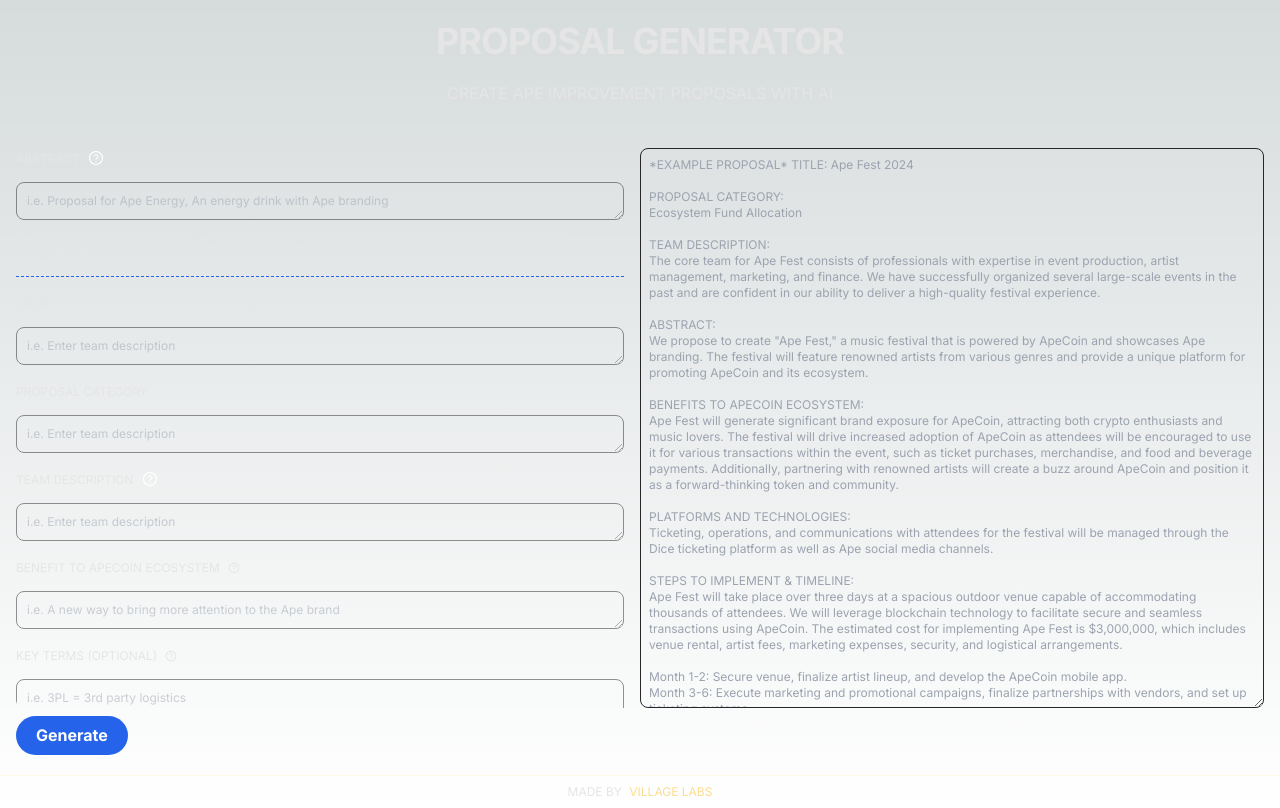
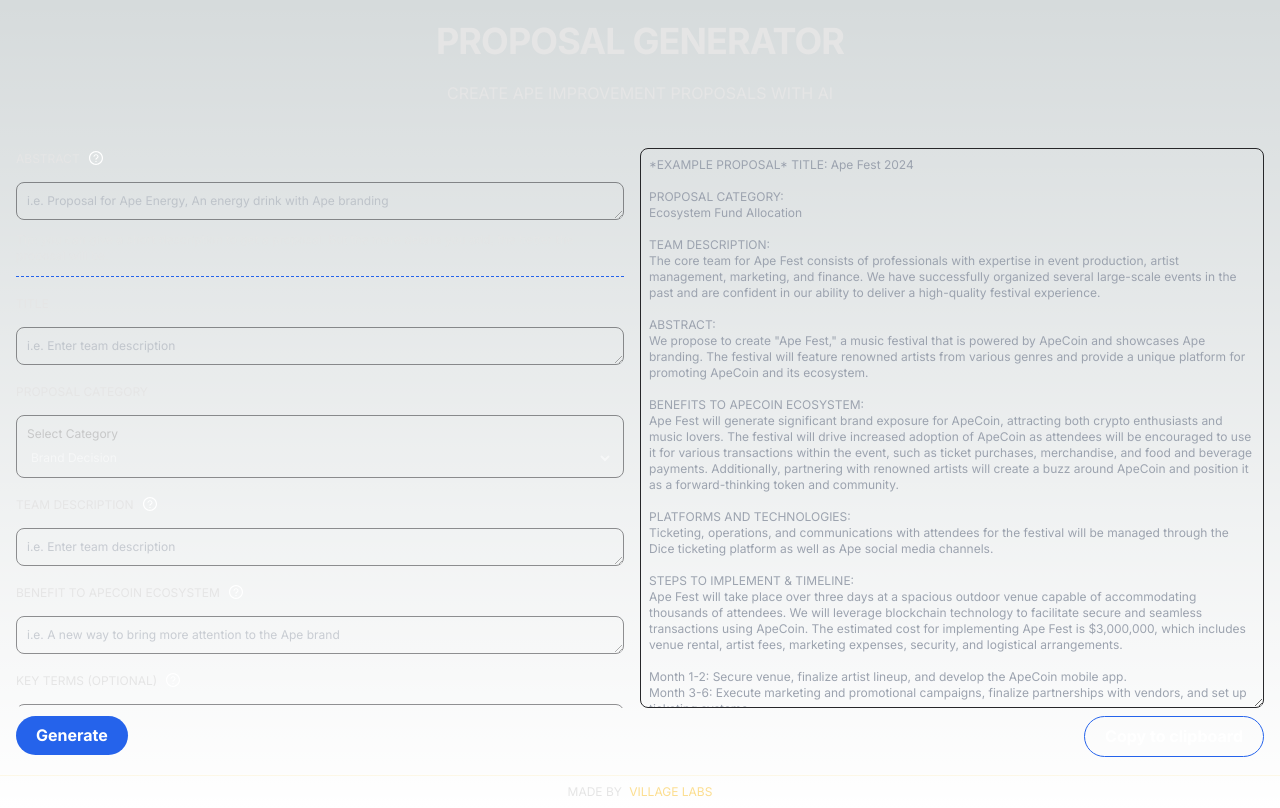
Before and after one commit to tchowd/proposal-generator, a Next.js app: page / in a window 1280 px wide. Built offline with nearby package versions, Linux system fonts and the light colour scheme.

Commit message:
ui almost done - not full working

```diff
--- a/app/components/proposal-page.tsx
+++ b/app/components/proposal-page.tsx
@@ -64,7 +64,7 @@
     setBenefits(e.target.value);
 };
 
-const handleCategoryInputChange = (e: React.ChangeEvent<HTMLTextAreaElement>) => {
+const handleCategoryInputChange = (e: React.ChangeEvent<HTMLTextAreaElement | HTMLInputElement | HTMLSelectElement>) => {
   handleInputChange(e);
   setCategory(e.target.value);
 };
@@ -168,9 +168,12 @@
                             </div>
                         )}
                     </div>
+
+
+
                   </div>
                   <textarea
-                      required
+                      // required
                       value={abstract}
                       onChange={handleAbstractInputChange}
                       placeholder='i.e. Proposal for Ape Energy, An energy drink with Ape branding'
@@ -202,27 +205,31 @@
                     <div className='flex flex-col mt-4'>
                     <div className='flex text-neutral-200 text-xs leading-[183.33%] uppercase self-stretch'>
                     Proposal Category
-                    {/* <div
-                      className="hover:text-blue-700 hover:cursor-pointer relative"
-                      onClick={() => toggleTooltip(1)}
-                    >
-                      <AiOutlineQuestionCircle style={{ marginTop: '5px', marginLeft: '0.5rem' }} />
-                      {tooltipVisible[1] && (
-                        <div className="absolute w-52 top-0 left-full ml-2 bg-[#0054F9] text-white pl-5 rounded shadow-lg">
-                          This is a tooltip!
-                        </div>
-                      )}
-                    </div> */}
                     </div>
-                    <textarea
+                    {/* <button
                         onChange={handleCategoryInputChange}
                         value={category}
                         placeholder='i.e. Enter team description'
-                        rows={1}
+                        // rows={1}
                         className="w-full mt-3 bg-transparent p-2 text-white rounded-lg border border-custom-gray
                         items-start rounded border flex w-full grow flex-col mt-2 pl-2.5 pr-5 py-2.5 border-solid border-zinc-800 max-md:max-w-full
                         text-neutral-400 text-xs opacity-50 max-w-full -mt-px"
-                    />
+                    /> */}
+                     <label  htmlFor="category-select" className="mt-3 w-full flex flex-col items-start p-2.5 bg-transparent border border-solid border-zinc-800 rounded-lg text-xs text-neutral-400 opacity-50">
+                        Select Category
+                        <select
+                            id="category-select"
+                            className="mt-2 w-full bg-transparent text-white rounded-lg"
+                            onChange={handleCategoryInputChange}
+                            value={category}
+                        >
+                            <option value="brand">Brand Decision</option>
+                            <option value="fund">Fund Allocation</option>
+                            <option value="informational">Informational</option>
+                            <option value="process">Process</option>
+                        </select>
+                    </label>
+
                   </div>
                   <div className='flex flex-col mt-4'>
                   <div className='flex'>
@@ -254,10 +261,21 @@
                       />
                   </div>
                   <div className='flex flex-col mt-4'>
-                  <div className='flex text-neutral-200 text-xs leading-[183.33%] uppercase self-stretch'>
-                  BENEFIT TO APECOIN ECOSYSTEM
-                   <div className="hover:text-blue-700 hover:cursor-pointer">
-                      <AiOutlineQuestionCircle style={{marginTop: '5px', marginLeft: '0.5rem'}} />
+                  <div className='flex'>
+                  <h1 className='flex text-neutral-200 text-xs leading-[183.33%] uppercase self-stretch'>BENEFIT TO APECOIN ECOSYSTEM </h1>
+                  <div
+                        className="hover:text-blue-700 hover:cursor-pointer relative"
+                        onClick={() => toggleTooltip(2)}
+                    >
+                        <AiOutlineQuestionCircle style={{ marginTop: '2px', marginLeft: '0.5rem' }} />
+                        {tooltipVisible[2] && (
+                            <div
+                            style={{ width: '500px' }}
+                            className="absolute top-0 left-full m-2 bg-[#0054F9] text-white p-2 rounded shadow-lg tooltip
+                            text-neutral-200 text-xs leading-[183.33%] self-stretc"
+                            >
+                          Explain how your proposal will benefit the ApeCoin ecosystem, and how it aligns with the APE Community’s core mission and values. This section will be visible to voters on Snapshot.                            </div>
+                        )}
                     </div>
                   </div>
                   <textarea
@@ -272,10 +290,22 @@
                   </div>
 
                   <div className='flex flex-col  mt-4'>
-                  <div className='flex text-neutral-200 text-xs leading-[183.33%] uppercase self-stretch'>
-                  Key Terms (optional)
-                   <div className="hover:text-blue-700 hover:cursor-pointer">
-                      <AiOutlineQuestionCircle style={{marginTop: '5px', marginLeft: '0.5rem'}} />
+                  <div className='flex '>
+                  <h1 className='flex text-neutral-200 text-xs leading-[183.33%] uppercase self-stretch'> Key Terms (optional)  </h1>
+
+                  <div
+                        className="hover:text-blue-700 hover:cursor-pointer relative"
+                        onClick={() => toggleTooltip(3)}
+                    >
+                        <AiOutlineQuestionCircle style={{ marginTop: '2px', marginLeft: '0.5rem' }} />
+                        {tooltipVisible[3] && (
+                            <div
+                            style={{ width: '500px' }}
+                            className="absolute top-0 left-full m-2 bg-[#0054F9] text-white p-2 rounded shadow-lg tooltip
+                            text-neutral-200 text-xs leading-[183.33%] self-stretc"
+                            >
+                          Definitions of any terms within the proposal that are unique to the proposal, new to the APE Community, and/or industry-specific (optional).                           </div>
+                        )}
                     </div>
                   </div>
                   <textarea
@@ -290,10 +320,24 @@
                   </div>
 
                   <div className='flex flex-col  mt-4'>
-                  <div className='flex text-neutral-200 text-xs leading-[183.33%] uppercase self-stretch'>
-                  PLATFORMS & TECHNOLOGIES
-                   <div className="hover:text-blue-700 hover:cursor-pointer">
-                      <AiOutlineQuestionCircle style={{marginTop: '5px', marginLeft: '0.5rem'}} />
+                  <div className='flex'>
+
+                  <h1 className='flex text-neutral-200 text-xs leading-[183.33%] uppercase self-stretch'> PLATFORMS & TECHNOLOGIES  </h1>
+
+                  <div
+                        className="hover:text-blue-700 hover:cursor-pointer relative"
+                        onClick={() => toggleTooltip(4)}
+                    >
+                        <AiOutlineQuestionCircle style={{ marginTop: '2px', marginLeft: '0.5rem' }} />
+                        {tooltipVisible[4] && (
+                            <div
+                            style={{ width: '500px' }}
+                            className="absolute top-0 left-full m-2 bg-[#0054F9] text-white p-2 rounded shadow-lg tooltip
+                            text-neutral-200 text-xs leading-[183.33%] self-stretc"
+                            >
+                            A detailed breakdown of the platforms and technologies that will be used, if any.
+                          </div>
+                        )}
                     </div>
                   </div>
                   <textarea
@@ -308,10 +352,23 @@
                   </div>
 
                   <div className='flex flex-col  mt-4'>
-                  <div className='flex text-neutral-200 text-xs leading-[183.33%] uppercase self-stretch'>
-                  STEPS TO IMPLEMENT & TIMELINE
-                   <div className="hover:text-blue-700 hover:cursor-pointer">
-                      <AiOutlineQuestionCircle style={{marginTop: '5px', marginLeft: '0.5rem'}} />
+                  <div className='flex '>
+                  <h1 className='flex text-neutral-200 text-xs leading-[183.33%] uppercase self-stretch'>  STEPS TO IMPLEMENT & TIMELINE  </h1>
+
+                  <div
+                        className="hover:text-blue-700 hover:cursor-pointer relative"
+                        onClick={() => toggleTooltip(5)}
+                    >
+                        <AiOutlineQuestionCircle style={{ marginTop: '2px', marginLeft: '0.5rem' }} />
+                        {tooltipVisible[5] && (
+                            <div
+                            style={{ width: '500px' }}
+                            className="absolute top-0 left-full m-2 bg-[#0054F9] text-white p-2 rounded shadow-lg tooltip
+                            text-neutral-200 text-xs leading-[183.33%] self-stretc"
+                            >
+                            Outline the steps to implement your proposal, including the associated costs, key performance indicators, personnel requirements, any expectations of the Ape Foundation, and other resources needed for each step where applicable. This section also provides relevant timing details, including the project’s start date and key milestones.
+                          </div>
+                        )}
                     </div>
                   </div>
                   <textarea
@@ -326,10 +383,22 @@
                   </div>
 
                   <div className='flex flex-col mt-4'>
-            <div className='flex text-neutral-200 text-xs leading-[183.33%] uppercase self-stretch'>
-              Key Milestones
-                   <div className="hover:text-blue-700 hover:cursor-pointer">
-                      <AiOutlineQuestionCircle style={{marginTop: '5px', marginLeft: '0.5rem'}} />
+            <div className='flex '>
+              <h1 className='flex text-neutral-200 text-xs leading-[183.33%] uppercase self-stretch'>  Key Milestones  </h1>
+
+                    <div
+                        className="hover:text-blue-700 hover:cursor-pointer relative"
+                        onClick={() => toggleTooltip(6)}
+                    >
+                        <AiOutlineQuestionCircle style={{ marginTop: '2px', marginLeft: '0.5rem' }} />
+                        {tooltipVisible[6] && (
+                            <div
+                            style={{ width: '500px' }}
+                            className="absolute top-0 left-full m-2 bg-[#0054F9] text-white p-2 rounded shadow-lg tooltip
+                            text-neutral-200 text-xs leading-[183.33%] self-stretc"
+                            >
+                          Outline the steps to implement your proposal, including the associated costs, key performance indicators, personnel requirements, any expectations of the Ape Foundation, and other resources needed for each step where applicable. This section also provides relevant timing details, including the project’s start date and key milestones.                          </div>
+                        )}
                     </div>
                   </div>
                 {milestones.map((milestone, index) => (
@@ -397,10 +466,23 @@
 
 
                    <div className='flex flex-col  mt-4'>
-                  <div className='flex text-neutral-200 text-xs leading-[183.33%] uppercase self-stretch'>
-                  Overall Cost
-                   <div className="hover:text-blue-700 hover:cursor-pointer">
-                      <AiOutlineQuestionCircle style={{marginTop: '5px', marginLeft: '0.5rem'}} />
+                  <div className='flex '>
+                  <h1 className='flex text-neutral-200 text-xs leading-[183.33%] uppercase self-stretch'>  Overall Cost </h1>
+
+                  <div
+                        className="hover:text-blue-700 hover:cursor-pointer relative"
+                        onClick={() => toggleTooltip(7)}
+                    >
+                        <AiOutlineQuestionCircle style={{ marginTop: '2px', marginLeft: '0.5rem' }} />
+                        {tooltipVisible[7] && (
+                            <div
+                            style={{ width: '500px' }}
+                            className="absolute top-0 left-full m-2 bg-[#0054F9] text-white p-2 rounded shadow-lg tooltip
+                            text-neutral-200 text-xs leading-[183.33%] self-stretc"
+                            >
+                            Summarize the total budget associated with implementing the proposal. This section will be visible to voters on Snapshot.
+                          </div>
+                        )}
                     </div>
                   </div>
                   <textarea
@@ -425,6 +507,9 @@
                   placeholder={mainPlaceholder}
               /> */}
               {/* //COPY THIS TEXTAREA */}
+              <div className='flex'>
+
+              </div>
               <textarea
                 ref={descriptionRef}
                 value={description}
@@ -464,15 +549,16 @@
             </div>
               <button
                 type="submit"
-                className="text-white text-center text-base font-bold leading-[146.667%] self-stretch justify-center items-center bg-blue-600 px-5 py-2 rounded-[100px]"
+                className="text-white right-0 text-center text-base font-bold leading-[146.667%] self-stretch justify-center items-center bg-blue-600 px-5 py-2 rounded-[100px]"
                 >
                 Generate
             </button>
-            {/* <button
+            {/* NEED TO MOVE */}
+            <button
               onClick={handleCopyToClipboard}
-              className="absolute bottom-0 right-0 mr-4 text-white text-center text-base font-bold leading-[146.667%] self-stretch justify-center items-center border px-5 py-2 rounded-[100px] border-solid border-blue-600">
+              className="absolute  right-0 mr-4 mb-52 text-white text-center text-base font-bold leading-[146.667%] self-stretch justify-center items-center border px-5 py-2 rounded-[100px] border-solid border-blue-600">
               Copy to clipboard
-            </button> */}
+            </button>
             </form>
 
 
```
